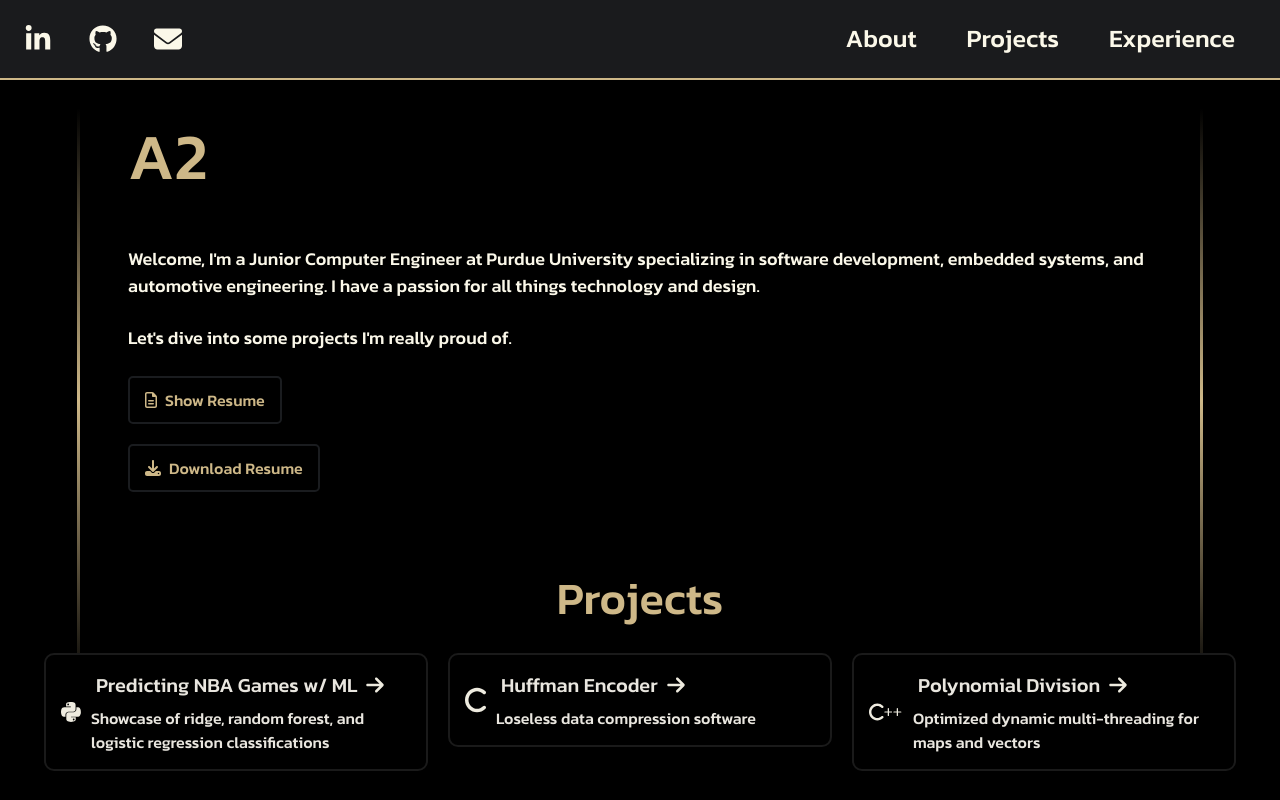
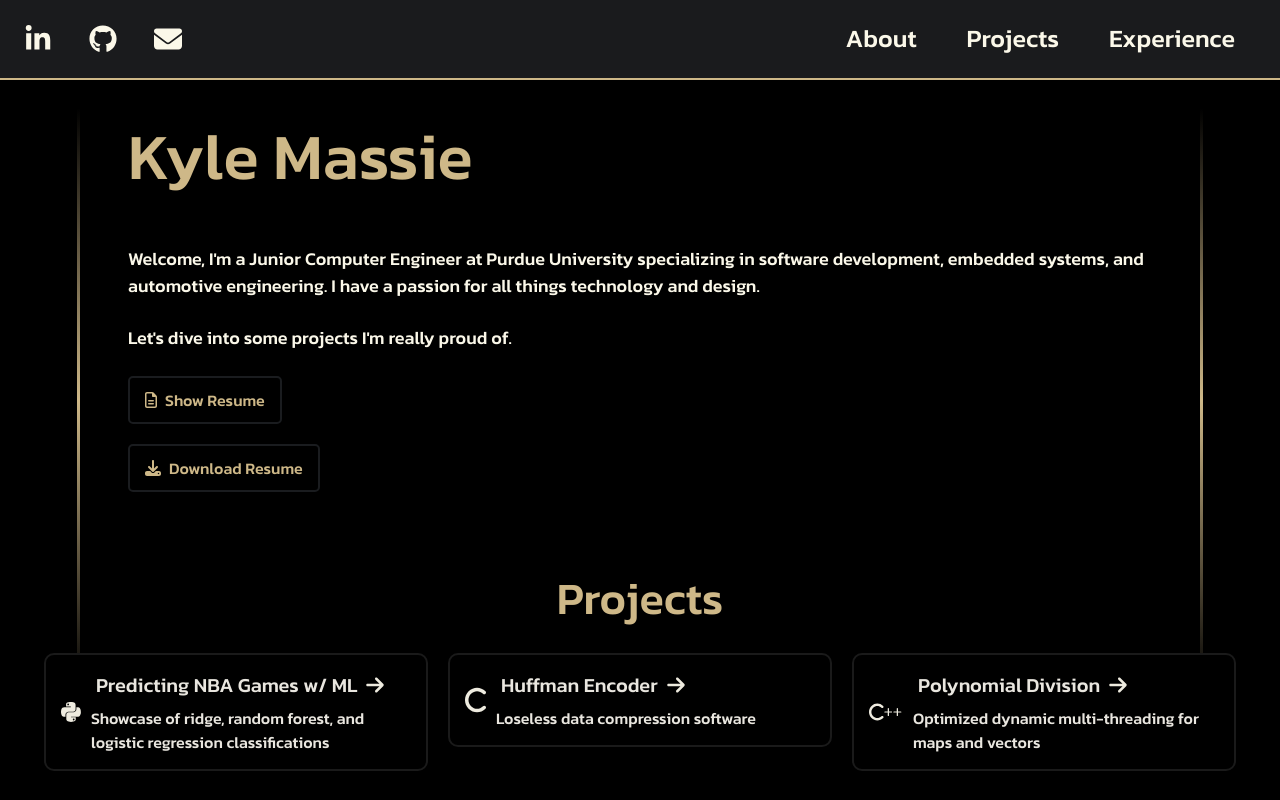
Before and after one commit to kylejm/kylemassie.com, a React (Create React App) app in the folder kylemassie.com/: page / in a window 1280 px wide. Shown: the top 800 px of the page. Built offline with nearby package versions, Linux system fonts and the light colour scheme.

Commit message:
Alpha 1.07

```diff
--- a/kylemassie.com/src/App.js
+++ b/kylemassie.com/src/App.js
@@ -23,7 +23,7 @@ function App() {
       </NavBar>
       <Section id="about" title="About">
         <Box
-          title = "A2"
+          title = "Kyle Massie"
           description="Welcome, I'm a Junior Computer Engineer at Purdue University
           specializing in software development, embedded systems, and automotive engineering. I have a passion for all things technology and design."
           >
```
